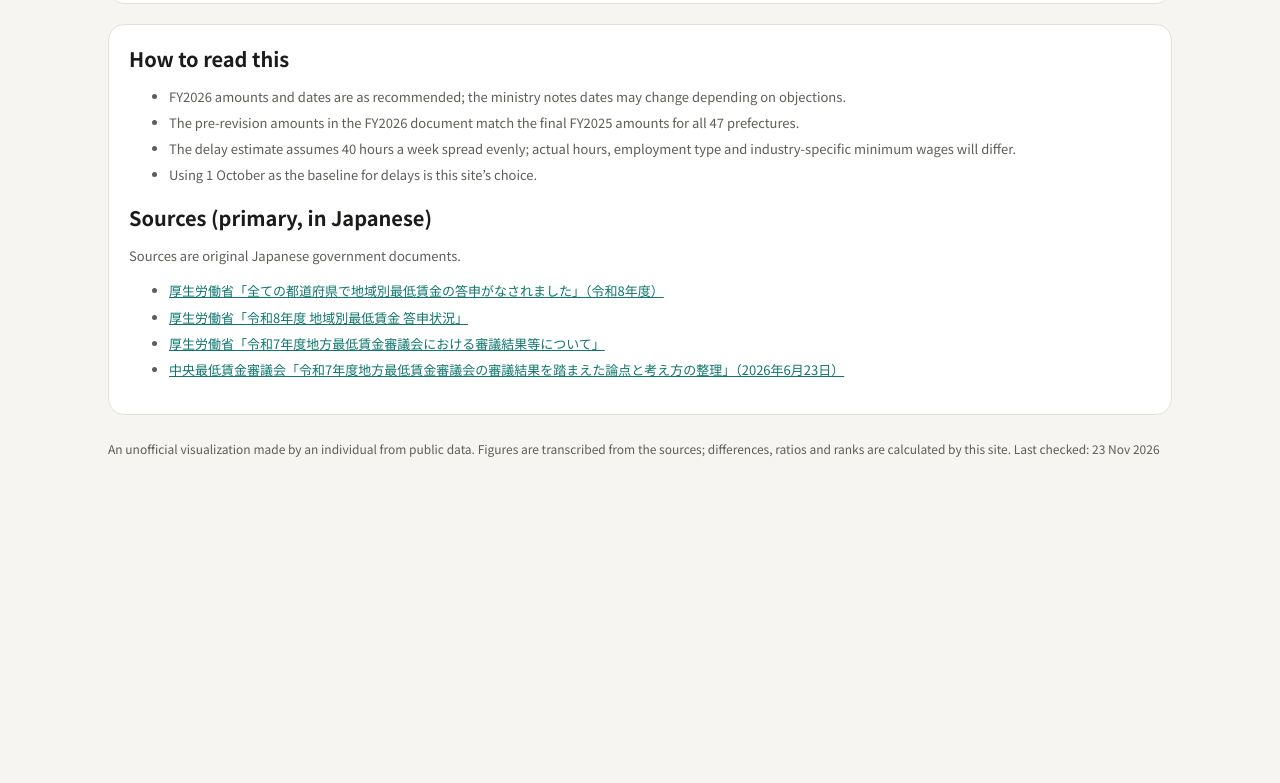
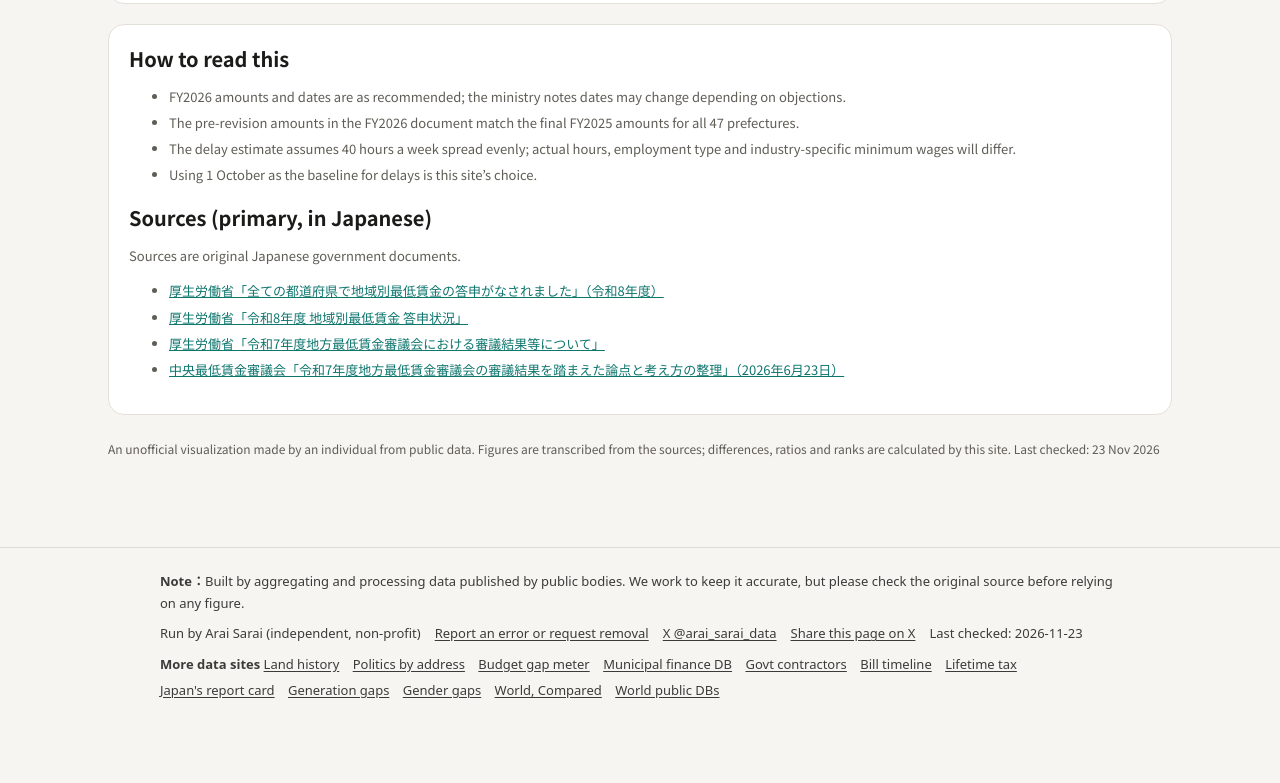
Before and after one commit to arai-sarai-data/saitei-chingin, a plain HTML site: page index.html in a window 1280 px wide. Shown: the part 3217-4000 px from the top of the page. Before the commit the page ends 3716 px from the top, so only its background shows below. Drawn offline with Linux system fonts and the light colour scheme.

Commit message:
Improve: sources, corrections contact, 4 languages, share images, fixes
Co-Authored-By: Claude Opus 5.5 <noreply@anthropic.com>

Claude-Session: https://claude.ai/code/session_013zWjykq4LmEhYfhZYoxn9m

```diff
--- /dev/null
+++ b/aswk-footer.js
@@ -0,0 +1,48 @@
+/* 共通フッター：運営者・訂正の連絡先・注意・確認日・ほかのサイト。ページの言語（?lang= / <html lang>）に合わせて表示。 */
+(function () {
+  "use strict";
+  var CHECKED = "2026-11-23";
+  var MAIL = "arai-sarai-data@proton.me";
+  var B = "https://arai-sarai-data.github.io/";
+  var SITES = [
+    ["zenreki", "土地の前歴", "Land history"], ["chiiki-seiji", "住所から見る政治とお金", "Politics by address"],
+    ["yosan-zure", "予算と決算のズレ計", "Budget gap meter"], ["zenkoku-jichitai-db", "全国自治体DB", "Municipal finance DB"],
+    ["juchu-kigyo", "国の発注と受注企業", "Govt contractors"], ["hoan-timeline", "法案の生涯タイムライン", "Bill timeline"],
+    ["zeikin-sim", "生涯税金シミュレーター", "Lifetime tax"], ["tsushinbo", "日本の通信簿", "Japan's report card"],
+    ["sedai-sa", "世代差データベース", "Generation gaps"], ["danjo-sa", "男女差データベース", "Gender gaps"],
+    ["world-compare", "世界くらべ", "World, Compared"], ["world-public-db", "世界の公共データベース", "World public DBs"]
+  ];
+  var T = {
+    ja: { src: "主な出典", lab: "ご注意", share: "このページをXでシェア", by: "運営：洗井 浚（個人・非営利）", fix: "数字の誤り・削除のご連絡", note: "公的機関などが公開しているデータを、このサイトが集計・加工したものです。正確さには気をつけていますが、大事な判断の前には必ず原本（出典）を確かめてください。", chk: "掲載内容の確認日", more: "ほかのデータサイト" },
+    en: { src: "Main sources", lab: "Note", share: "Share this page on X", by: "Run by Arai Sarai (independent, non-profit)", fix: "Report an error or request removal", note: "Built by aggregating and processing data published by public bodies. We work to keep it accurate, but please check the original source before relying on any figure.", chk: "Last checked", more: "More data sites" },
+    zh: { src: "主要出处", lab: "注意", share: "分享到X", by: "运营：洗井 浚（个人・非营利）", fix: "报告错误或申请删除", note: "本站汇总、加工了公共机构等公开的数据。我们力求准确，但在做重要判断前请务必核对原始出处。", chk: "内容核对日", more: "其他数据网站" },
+    ko: { src: "주요 출처", lab: "주의", share: "X에 공유", by: "운영: 아라이 사라이(개인・비영리)", fix: "오류 신고・삭제 요청", note: "공공기관 등이 공개한 데이터를 이 사이트가 집계・가공한 것입니다. 정확성에 주의하고 있지만, 중요한 판단 전에는 반드시 원본(출처)을 확인해 주세요.", chk: "내용 확인일", more: "다른 데이터 사이트" }
+  };
+  function lang() {
+    var q = (location.search.match(/[?&]lang=([a-z]{2})/) || [])[1];
+    var l = q || (document.documentElement.lang || "ja").slice(0, 2);
+    return T[l] ? l : (l === "ja" ? "ja" : "en");
+  }
+  function render() {
+    var l = lang(), t = T[l], here = location.pathname.split("/")[1];
+    var f = document.getElementById("aswk-foot") || document.createElement("footer");
+    f.id = "aswk-foot"; f.setAttribute("data-no-i18n", "");
+    var su = "https://x.com/intent/post?text=" + encodeURIComponent(document.title) + "&url=" + encodeURIComponent(location.origin + location.pathname);
+    var SRC = window.ASWK_SOURCES || [];
+    var srcHtml = SRC.length ? '<p class="aswk-src"><b>' + t.src + '：</b>' + SRC.map(function (x) { return '<a href="' + x[1] + '" target="_blank" rel="noopener">' + x[0] + "</a>"; }).join(" / ") + "</p>" : "";
+    f.innerHTML = '<div class="aswk-in">' + srcHtml + '<p class="aswk-note"><b>' + t.lab + '：</b>' + t.note + '</p><p class="aswk-meta"><span>' + t.by + '</span>' +
+      '<span><a href="mailto:' + MAIL + '">' + t.fix + '</a></span><span><a href="https://x.com/arai_sarai_data" rel="noopener" target="_blank">X @arai_sarai_data</a></span>' +
+      '<span><a href="' + su + '" target="_blank" rel="noopener">' + t.share + '</a></span><span>' + t.chk + (l === "ja" || l === "zh" ? "：" : ": ") + CHECKED + '</span></p><p class="aswk-more"><b>' + t.more + '</b> ' +
+      SITES.filter(function (s) { return s[0] !== here; }).map(function (s) {
+        return '<a href="' + B + s[0] + '/' + (l === "ja" ? "" : "?lang=" + l) + '">' + (l === "ja" ? s[1] : s[2]) + "</a>";
+      }).join(" ") + "</p></div>";
+    if (!f.parentNode) document.body.appendChild(f);
+  }
+  var st = document.createElement("style");
+  st.textContent = "#aswk-foot{border-top:1px solid rgba(127,127,127,.25);margin-top:48px;padding:22px 16px 70px;font:13px/1.7 system-ui,-apple-system,'Hiragino Sans','Noto Sans JP',sans-serif;color:inherit;opacity:.85}" +
+    "#aswk-foot .aswk-in{max-width:960px;margin:0 auto}#aswk-foot p{margin:0 0 8px}#aswk-foot .aswk-meta span{display:inline-block;margin-right:14px}" +
+    "#aswk-foot a{color:inherit;text-decoration:underline;text-underline-offset:2px}#aswk-foot .aswk-more a{display:inline-block;margin:0 10px 4px 0;white-space:nowrap}";
+  document.head.appendChild(st);
+  if (document.readyState === "loading") document.addEventListener("DOMContentLoaded", render); else render();
+  window.addEventListener("load", function () { setTimeout(render, 300); });
+})();
```
Also changed, not shown: index.html (+3 -1 lines).
